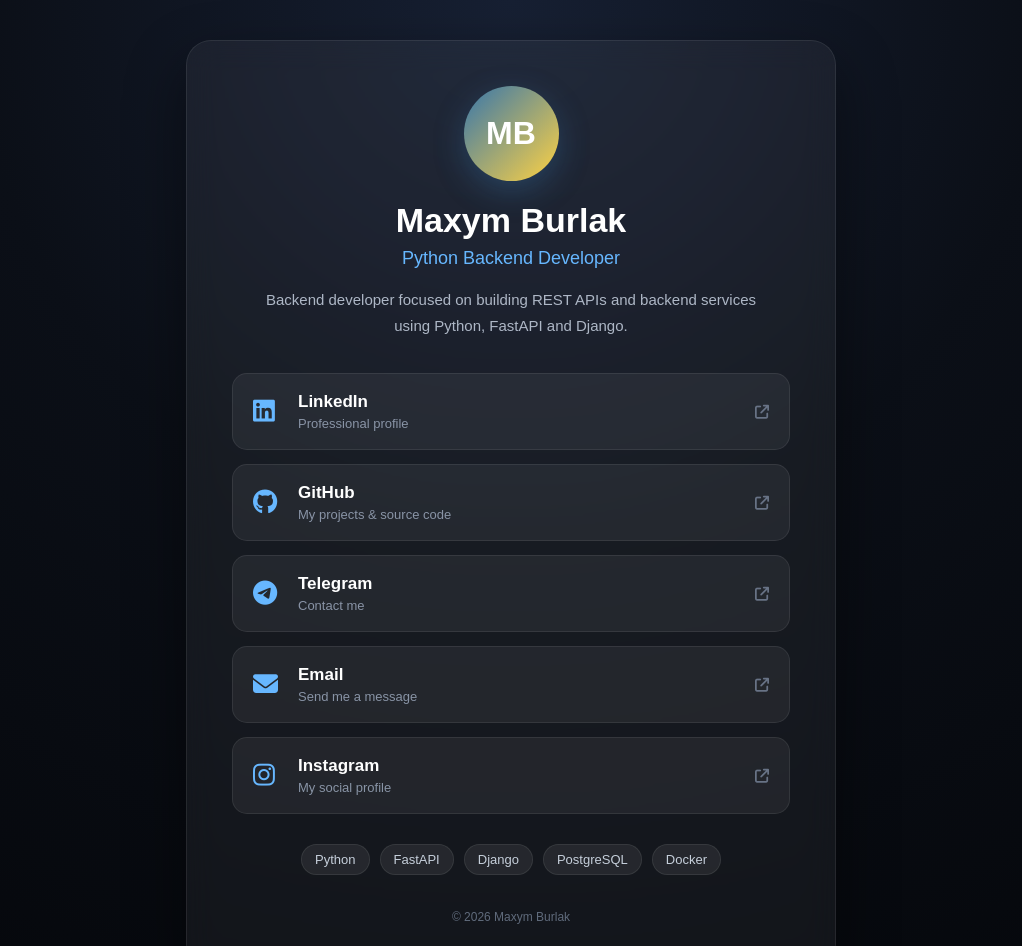
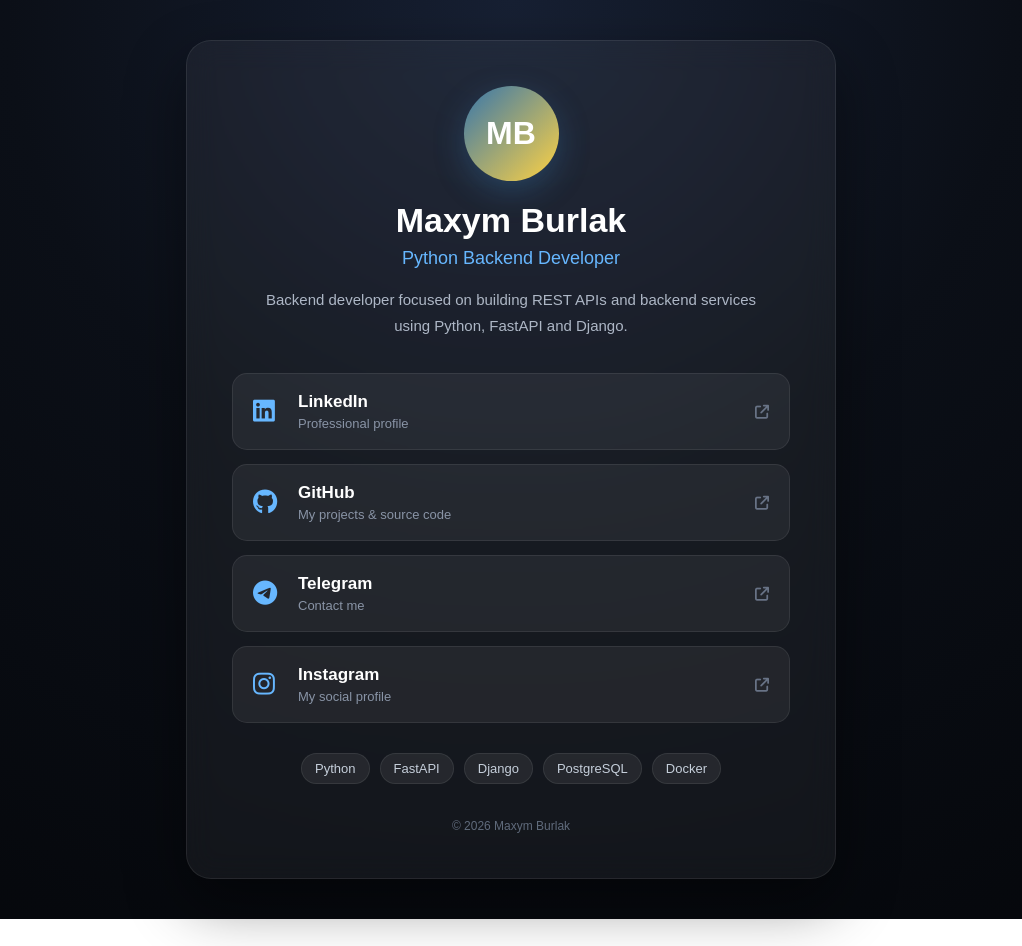
Before and after one commit to Qwerty-polo/my-contacts, a plain HTML site: page index.html in a window 1280 px wide. Shown: the top 946 px of the page, without its empty margins (129-1151 px from the left). After the commit the page ends 919 px from the top, so only its background shows below. Drawn offline with Linux system fonts and the light colour scheme.

Commit message:
Remove email link from index.html
Removed email contact link from the index.html file.

```diff
--- a/index.html
+++ b/index.html
@@ -85,19 +85,6 @@
         </a>
 
 
-       <a href="mailto:laprosima142@gmail.com"
-   class="link-card">
-
-    <i class="fa-solid fa-envelope"></i>
-
-    <div>
-        <span>Email</span>
-        <small>Send me a message</small>
-    </div>
-
-    <i class="fa-solid fa-arrow-up-right-from-square arrow"></i>
-
-    </a>
         <a href="https://www.instagram.com/b_maks_k?stkn=MXBsamcxcXYzbTdqcQ=="
            target="_blank"
            class="link-card">
```
